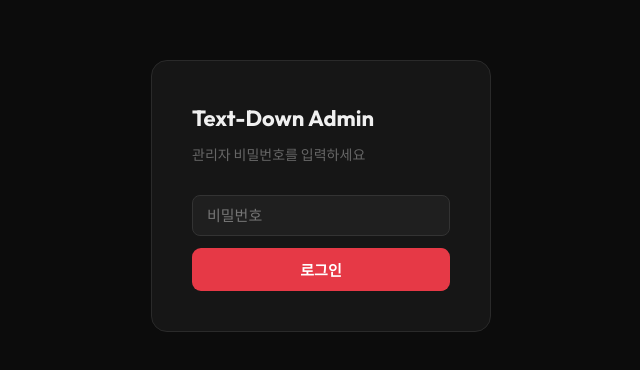
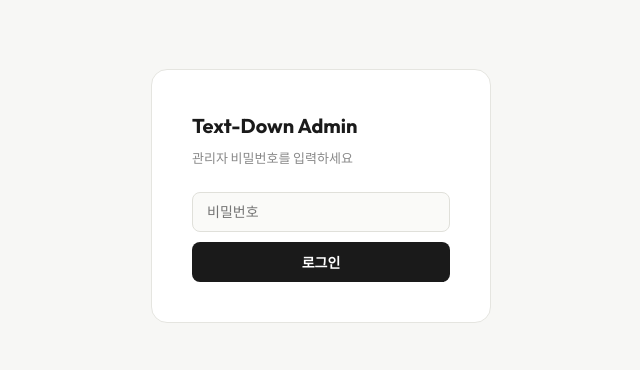
Before and after one commit to afterschoolrollbook/Text-Down, a Next.js app: page /admin in a window 1280 px wide. Shown: the part 204-574 px from the top of the page, without its empty margins (319-959 px from the left). Built offline with nearby package versions, Linux system fonts and the light colour scheme.

Commit message:
Add files via upload

```diff
--- a/pages/admin.js
+++ b/pages/admin.js
@@ -2,21 +2,21 @@ import { useState, useEffect, useCallback } from 'react'
 import Head from 'next/head'
 
 const S = {
-  page: { minHeight: '100vh', background: '#0c0c0c', fontFamily: "'Outfit', sans-serif", color: '#f0f0f0', padding: '0 0 60px' },
+  page: { minHeight: '100vh', background: '#f7f7f5', fontFamily: "'Outfit', sans-serif", color: '#1a1a1a', padding: '0 0 60px' },
   wrap: { maxWidth: 720, margin: '0 auto', padding: '0 20px' },
-  card: { background: '#161616', border: '1px solid #2a2a2a', borderRadius: 14, padding: 28, marginBottom: 20 },
-  cardTitle: { fontSize: 17, fontWeight: 700, marginBottom: 20 },
-  row: { background: '#1f1f1f', border: '1px solid #2a2a2a', borderRadius: 10, padding: '14px 18px', marginBottom: 8, display: 'flex', alignItems: 'center', justifyContent: 'space-between' },
-  input: { background: '#1f1f1f', border: '1px solid #333', borderRadius: 8, padding: '10px 14px', color: '#f0f0f0', fontFamily: "'Outfit', sans-serif", fontSize: 15, outline: 'none', width: '100%', boxSizing: 'border-box' },
-  textarea: { background: '#1f1f1f', border: '1px solid #333', borderRadius: 8, padding: '10px 14px', color: '#f0f0f0', fontFamily: "'Outfit', sans-serif", fontSize: 14, outline: 'none', width: '100%', boxSizing: 'border-box', resize: 'vertical', minHeight: 120, lineHeight: 1.6 },
-  label: { color: '#aaa', fontSize: 13, marginTop: 3 },
-  btn: (color = '#e63946') => ({ background: color, color: '#fff', border: 'none', borderRadius: 9, padding: '11px 28px', fontFamily: "'Outfit', sans-serif", fontSize: 15, fontWeight: 700, cursor: 'pointer' }),
+  card: { background: '#fff', border: '1px solid #e5e5e0', borderRadius: 12, padding: 24, marginBottom: 16 },
+  cardTitle: { fontSize: 15, fontWeight: 700, marginBottom: 16 },
+  row: { background: '#fafaf8', border: '1px solid #e5e5e0', borderRadius: 10, padding: '12px 16px', marginBottom: 8, display: 'flex', alignItems: 'center', justifyContent: 'space-between' },
+  input: { background: '#fafaf8', border: '1px solid #e0e0da', borderRadius: 8, padding: '10px 14px', color: '#1a1a1a', fontFamily: "'Outfit', sans-serif", fontSize: 14, outline: 'none', width: '100%', boxSizing: 'border-box' },
+  textarea: { background: '#fafaf8', border: '1px solid #e0e0da', borderRadius: 8, padding: '10px 14px', color: '#1a1a1a', fontFamily: "'Outfit', sans-serif", fontSize: 14, outline: 'none', width: '100%', boxSizing: 'border-box', resize: 'vertical', minHeight: 120, lineHeight: 1.6 },
+  label: { color: '#888', fontSize: 13, marginTop: 3 },
+  btn: (color = '#1a1a1a') => ({ background: color, color: '#fff', border: 'none', borderRadius: 8, padding: '10px 24px', fontFamily: "'Outfit', sans-serif", fontSize: 14, fontWeight: 600, cursor: 'pointer' }),
 }
 
 function Toggle({ value, onChange }) {
   return (
-    <div onClick={() => onChange(!value)} style={{ width: 50, height: 28, borderRadius: 14, background: value ? '#e63946' : '#333', position: 'relative', cursor: 'pointer', transition: 'background 0.2s', flexShrink: 0 }}>
-      <div style={{ width: 22, height: 22, borderRadius: 11, background: '#fff', position: 'absolute', top: 3, left: value ? 25 : 3, transition: 'left 0.2s' }} />
+    <div onClick={() => onChange(!value)} style={{ width: 48, height: 26, borderRadius: 13, background: value ? '#1a1a1a' : '#ddd', position: 'relative', cursor: 'pointer', transition: 'background 0.2s', flexShrink: 0 }}>
+      <div style={{ width: 20, height: 20, borderRadius: 10, background: '#fff', position: 'absolute', top: 3, left: value ? 25 : 3, transition: 'left 0.2s' }} />
     </div>
   )
 }
@@ -28,8 +28,7 @@ function LoginScreen({ onLogin }) {
 
   const submit = async (e) => {
     e.preventDefault()
-    setLoading(true)
-    setErr('')
+    setLoading(true); setErr('')
     try {
       const res = await fetch('/api/settings/login', { method: 'POST', headers: { 'Content-Type': 'application/json' }, body: JSON.stringify({ password: pw }) })
       const data = await res.json()
@@ -40,12 +39,12 @@ function LoginScreen({ onLogin }) {
   }
 
   return (
-    <div style={{ minHeight: '100vh', background: '#0c0c0c', display: 'flex', alignItems: 'center', justifyContent: 'center', fontFamily: "'Outfit', sans-serif" }}>
-      <div style={{ background: '#161616', border: '1px solid #2a2a2a', borderRadius: 16, padding: 40, width: 340 }}>
-        <h2 style={{ color: '#f0f0f0', fontSize: 22, fontWeight: 700, marginBottom: 8 }}>Text-Down Admin</h2>
-        <p style={{ color: '#666', fontSize: 14, marginBottom: 28 }}>관리자 비밀번호를 입력하세요</p>
+    <div style={{ minHeight: '100vh', background: '#f7f7f5', display: 'flex', alignItems: 'center', justifyContent: 'center', fontFamily: "'Outfit', sans-serif" }}>
+      <div style={{ background: '#fff', border: '1px solid #e5e5e0', borderRadius: 16, padding: 40, width: 340 }}>
+        <h2 style={{ color: '#1a1a1a', fontSize: 20, fontWeight: 700, marginBottom: 6 }}>Text-Down Admin</h2>
+        <p style={{ color: '#888', fontSize: 13, marginBottom: 24 }}>관리자 비밀번호를 입력하세요</p>
         <form onSubmit={submit}>
-          <input type="password" value={pw} onChange={e => setPw(e.target.value)} placeholder="비밀번호" style={{ ...S.input, marginBottom: 12 }} />
+          <input type="password" value={pw} onChange={e => setPw(e.target.value)} placeholder="비밀번호" style={{ ...S.input, marginBottom: 10 }} />
           {err && <p style={{ color: '#e63946', fontSize: 13, marginBottom: 10 }}>{err}</p>}
           <button type="submit" disabled={loading} style={{ ...S.btn(), width: '100%', opacity: loading ? 0.6 : 1 }}>{loading ? '확인 중...' : '로그인'}</button>
         </form>
@@ -61,8 +60,6 @@ export default function AdminPage() {
   const [saveMsg, setSaveMsg] = useState('')
   const [newPw, setNewPw] = useState('')
   const [pwMsg, setPwMsg] = useState('')
-
-  // 블로그 글 작성
   const [slug, setSlug] = useState('')
   const [titleKo, setTitleKo] = useState('')
   const [titleEn, setTitleEn] = useState('')
@@ -73,13 +70,11 @@ export default function AdminPage() {
   const [tags, setTags] = useState('')
   const [postMsg, setPostMsg] = useState('')
   const [postSaving, setPostSaving] = useState(false)
-
-  // 블로그 글 목록
   const [posts, setPosts] = useState([])
 
   useEffect(() => {
     const t = sessionStorage.getItem('admin_token')
-    if (t) { setToken(t) }
+    if (t) setToken(t)
   }, [])
 
   const loadSettings = useCallback(async () => {
@@ -163,36 +158,33 @@ export default function AdminPage() {
     <>
       <Head><title>Admin · Text-Down</title><link href="https://fonts.googleapis.com/css2?family=Outfit:wght@400;600;700&display=swap" rel="stylesheet" /></Head>
       <div style={S.page}>
-        <div style={{ background: '#111', borderBottom: '1px solid #222', padding: '16px 0', marginBottom: 28 }}>
+        <div style={{ background: '#fff', borderBottom: '1px solid #e5e5e0', padding: '14px 0', marginBottom: 24 }}>
           <div style={{ ...S.wrap, display: 'flex', justifyContent: 'space-between', alignItems: 'center' }}>
-            <span style={{ fontWeight: 700, fontSize: 18 }}>Text-Down <span style={{ color: '#555', fontWeight: 400, fontSize: 14 }}>admin</span></span>
-            <button onClick={() => { sessionStorage.removeItem('admin_token'); setToken(null) }} style={{ background: 'none', border: '1px solid #333', color: '#888', borderRadius: 8, padding: '6px 14px', cursor: 'pointer', fontSize: 13 }}>로그아웃</button>
+            <span style={{ fontWeight: 700, fontSize: 18 }}>Text-Down <span style={{ color: '#aaa', fontWeight: 400, fontSize: 13 }}>admin</span></span>
+            <button onClick={() => { sessionStorage.removeItem('admin_token'); setToken(null) }} style={{ background: 'none', border: '1px solid #e0e0da', color: '#888', borderRadius: 8, padding: '6px 14px', cursor: 'pointer', fontSize: 13 }}>로그아웃</button>
           </div>
         </div>
 
         <div style={S.wrap}>
 
-          {/* 광고 설정 */}
           <div style={S.card}>
             <div style={S.cardTitle}>📢 광고 설정</div>
             <div style={S.row}>
               <div>
-                <div style={{ color: '#f0f0f0', fontSize: 15, fontWeight: 600 }}>광고 표시</div>
+                <div style={{ fontSize: 14, fontWeight: 600 }}>광고 표시</div>
                 <div style={S.label}>사이트 전체 광고 노출 여부</div>
               </div>
               <Toggle value={adsOn} onChange={setAdsOn} />
             </div>
+            <div style={{ display: 'flex', alignItems: 'center', gap: 12, marginTop: 12 }}>
+              <button onClick={save} disabled={saving} style={{ ...S.btn(), opacity: saving ? 0.6 : 1 }}>{saving ? '저장 중...' : '저장하기'}</button>
+              {saveMsg && <span style={{ fontSize: 13 }}>{saveMsg}</span>}
+            </div>
           </div>
 
-          <div style={{ display: 'flex', alignItems: 'center', gap: 14, marginBottom: 24 }}>
-            <button onClick={save} disabled={saving} style={{ ...S.btn(), opacity: saving ? 0.6 : 1 }}>{saving ? '저장 중...' : '저장하기'}</button>
-            {saveMsg && <span style={{ fontSize: 14 }}>{saveMsg}</span>}
-          </div>
-
-          {/* 블로그 글 작성 */}
           <div style={S.card}>
             <div style={S.cardTitle}>✍️ 블로그 글 작성</div>
-            <div style={{ display: 'flex', flexDirection: 'column', gap: 10 }}>
+            <div style={{ display: 'flex', flexDirection: 'column', gap: 8 }}>
               <input value={slug} onChange={e => setSlug(e.target.value)} placeholder="slug (예: how-to-count-characters)" style={S.input} />
               <input value={titleKo} onChange={e => setTitleKo(e.target.value)} placeholder="제목 (한국어)" style={S.input} />
               <input value={titleEn} onChange={e => setTitleEn(e.target.value)} placeholder="제목 (English)" style={S.input} />
@@ -203,38 +195,36 @@ export default function AdminPage() {
               <input value={tags} onChange={e => setTags(e.target.value)} placeholder="태그 (쉼표 구분: 텍스트, 글자수, 도구)" style={S.input} />
               <div style={{ display: 'flex', alignItems: 'center', gap: 12, marginTop: 4 }}>
                 <button onClick={submitPost} disabled={postSaving} style={{ ...S.btn(), opacity: postSaving ? 0.6 : 1 }}>{postSaving ? '발행 중...' : '발행하기'}</button>
-                {postMsg && <span style={{ fontSize: 14 }}>{postMsg}</span>}
+                {postMsg && <span style={{ fontSize: 13 }}>{postMsg}</span>}
               </div>
             </div>
           </div>
 
-          {/* 블로그 글 목록 */}
           <div style={S.card}>
             <div style={S.cardTitle}>📋 블로그 글 목록</div>
-            {posts.length === 0 && <div style={{ color: '#555', fontSize: 14 }}>글이 없습니다.</div>}
+            {posts.length === 0 && <div style={{ color: '#aaa', fontSize: 13 }}>글이 없습니다.</div>}
             {posts.map(post => (
               <div key={post.id} style={{ ...S.row, flexWrap: 'wrap', gap: 8 }}>
                 <div style={{ flex: 1, minWidth: 0 }}>
-                  <div style={{ fontSize: 14, fontWeight: 600, color: '#f0f0f0', overflow: 'hidden', textOverflow: 'ellipsis', whiteSpace: 'nowrap' }}>{post.title_ko}</div>
-                  <div style={{ fontSize: 12, color: '#555', marginTop: 2 }}>{post.slug}</div>
+                  <div style={{ fontSize: 14, fontWeight: 600, overflow: 'hidden', textOverflow: 'ellipsis', whiteSpace: 'nowrap' }}>{post.title_ko}</div>
+                  <div style={{ fontSize: 12, color: '#aaa', marginTop: 2 }}>{post.slug}</div>
                 </div>
                 <div style={{ display: 'flex', gap: 8, alignItems: 'center', flexShrink: 0 }}>
-                  <span style={{ fontSize: 12, color: post.published ? '#22c55e' : '#555' }}>{post.published ? '공개' : '비공개'}</span>
-                  <button onClick={() => togglePublish(post)} style={{ ...S.btn('#333'), padding: '6px 12px', fontSize: 12 }}>{post.published ? '비공개' : '공개'}</button>
-                  <button onClick={() => deletePost(post)} style={{ ...S.btn('#7f1d1d'), padding: '6px 12px', fontSize: 12 }}>삭제</button>
+                  <span style={{ fontSize: 12, color: post.published ? '#22c55e' : '#aaa' }}>{post.published ? '공개' : '비공개'}</span>
+                  <button onClick={() => togglePublish(post)} style={{ ...S.btn('#888'), padding: '5px 12px', fontSize: 12 }}>{post.published ? '비공개' : '공개'}</button>
+                  <button onClick={() => deletePost(post)} style={{ ...S.btn('#dc2626'), padding: '5px 12px', fontSize: 12 }}>삭제</button>
                 </div>
               </div>
             ))}
           </div>
 
-          {/* 비밀번호 변경 */}
           <div style={S.card}>
             <div style={S.cardTitle}>🔒 비밀번호 변경</div>
-            <div style={{ display: 'flex', gap: 10 }}>
+            <div style={{ display: 'flex', gap: 8 }}>
               <input type="password" value={newPw} onChange={e => setNewPw(e.target.value)} placeholder="새 비밀번호 (6자 이상)" style={{ ...S.input, flex: 1 }} />
-              <button onClick={changePw} style={S.btn('#444')}>변경</button>
+              <button onClick={changePw} style={S.btn('#888')}>변경</button>
             </div>
-            {pwMsg && <p style={{ color: '#aaa', fontSize: 13, marginTop: 10 }}>{pwMsg}</p>}
+            {pwMsg && <p style={{ color: '#888', fontSize: 13, marginTop: 8 }}>{pwMsg}</p>}
           </div>
 
         </div>
```
